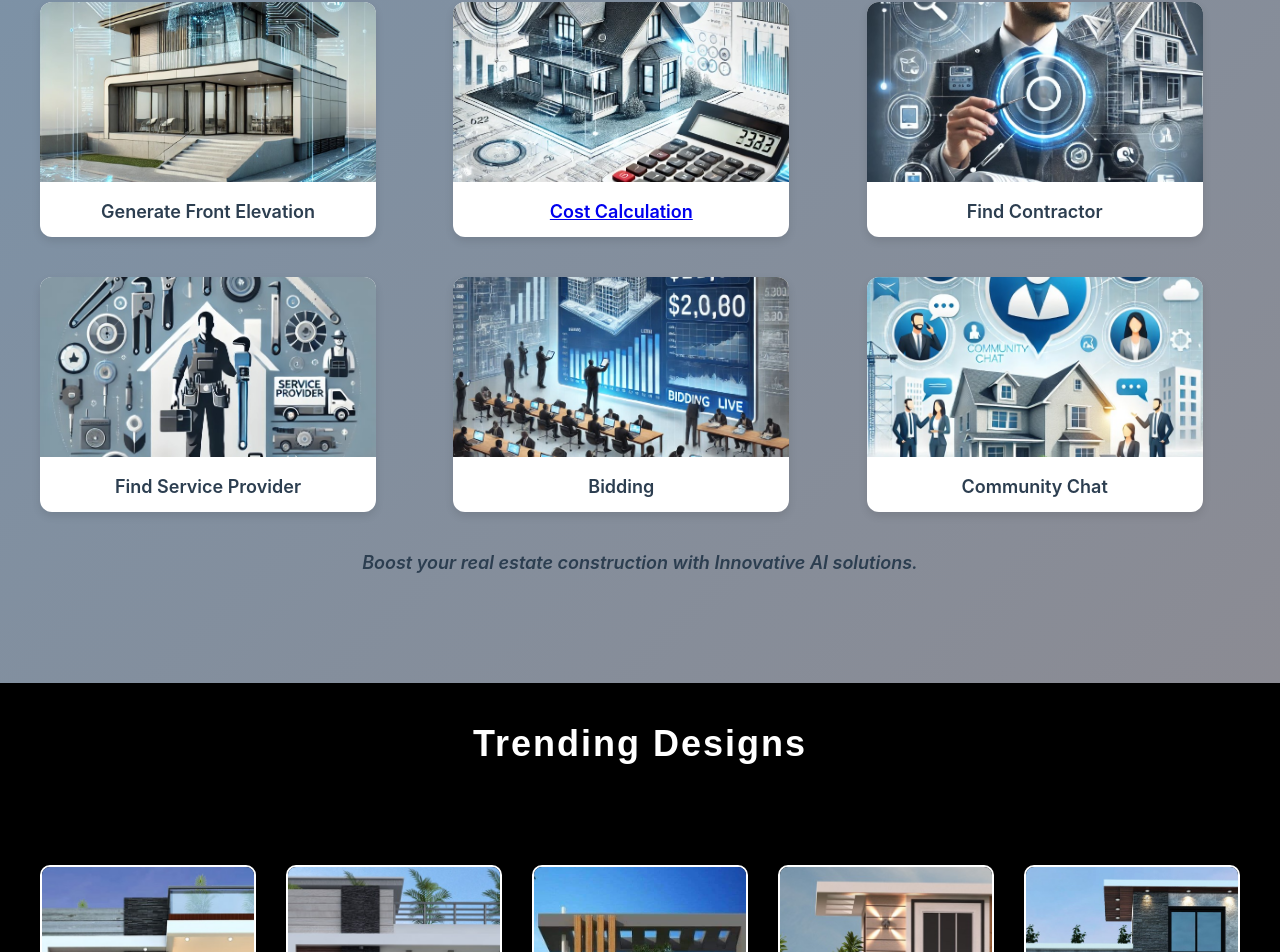
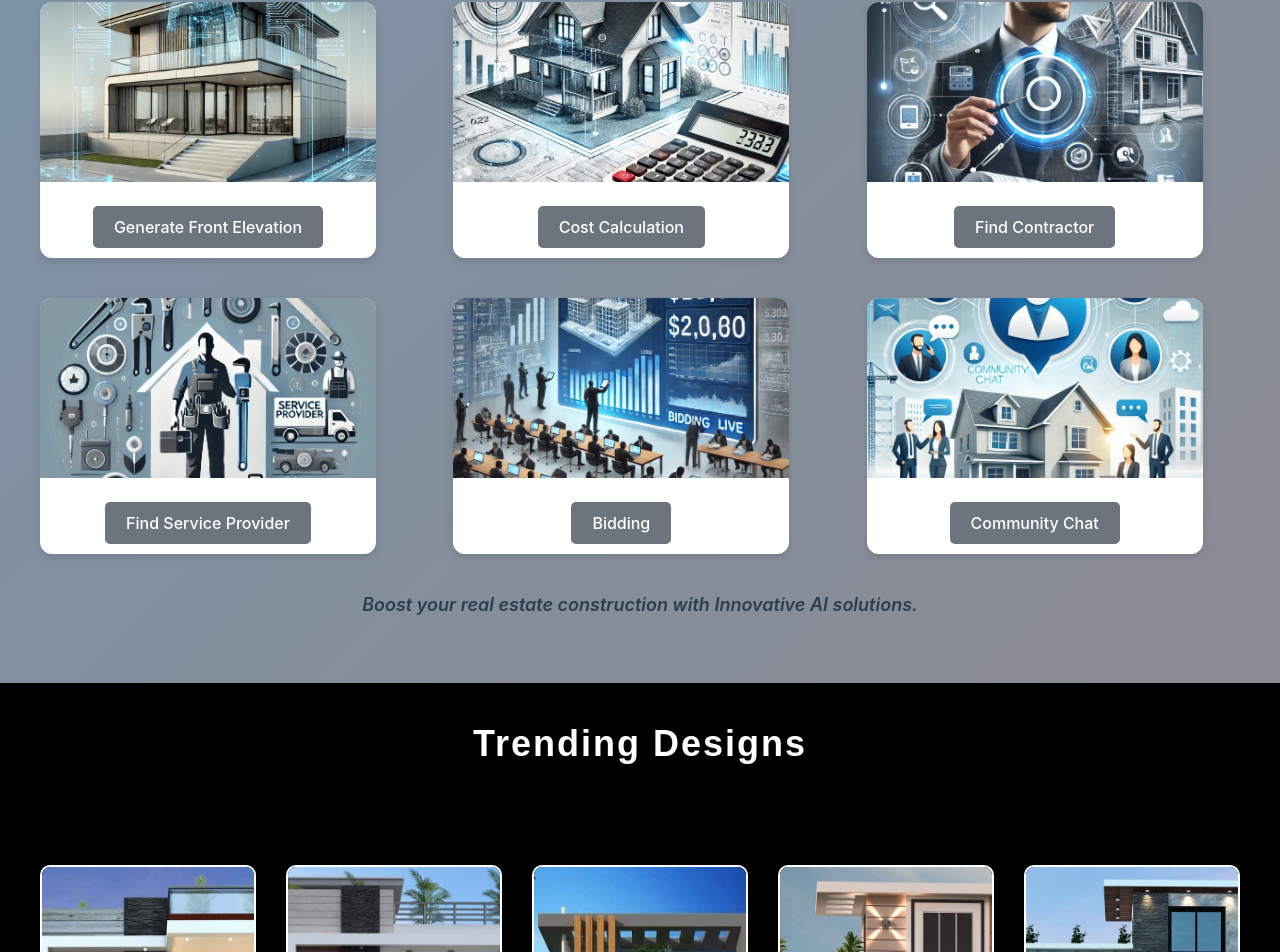
Before and after one commit to MirAllahyar/Innovative-AI-Solutions-for-Smart-Construction, a React (Create React App) app: page / in a window 1280 px wide. Shown: the part 917-1869 px from the top of the page. Built offline with nearby package versions, Linux system fonts and the light colour scheme.

Commit message:
Explore section button functionality improved

```diff
--- a/src/components/Explore/ExploreSection.css
+++ b/src/components/Explore/ExploreSection.css
@@ -50,6 +50,34 @@
   padding: 5px 0;
 }
 
+/* New button styles */
+.explore-button {
+  display: inline-block;
+  padding: 10px 20px;
+  margin-top: 10px;
+  background-color: #6c757d; /* Muted gray background */
+  color: white;
+  text-decoration: none;
+  font-weight: 500;
+  border-radius: 5px;
+  transition: background-color 0.3s ease, transform 0.2s ease;
+  border: 1px solid transparent; /* Border to create a cleaner look */
+}
+
+.explore-button:hover {
+  background-color: #5a6268; /* Slightly darker gray for hover effect */
+  transform: translateY(-2px); /* Slight lift on hover */
+}
+
+.explore-button:focus {
+  outline: none;
+}
+
+.explore-button:active {
+  background-color: #4e555b; /* Even darker gray when clicked */
+  transform: translateY(0); /* Remove lift when clicked */
+}
+
 .explore-card:hover img {
   transform: scale(1.05); /* Slight zoom on hover */
 }
--- a/src/components/Explore/ExploreSection.jsx
+++ b/src/components/Explore/ExploreSection.jsx
@@ -1,7 +1,6 @@
 import React from 'react';
 import './ExploreSection.css';
-//import CostCalculator from './pages/CostCalculator/CostCalculator';
-import { Link } from 'react-router-dom';  // Make sure Link is imported from react-router-dom
+import { Link } from 'react-router-dom';  // Ensure Link is imported from react-router-dom
 import image1 from '../../assets/images/generate_front_elevation.jpg';
 import image2 from '../../assets/images/cost calculation.jpg';
 import image3 from '../../assets/images/find contractor.jpg';
@@ -17,44 +16,54 @@ const ExploreSection = () => {
         <div className="explore-card">
           <img src={image1} alt="Generate Front Elevation" />
           <div className="card-content">
-            <p>Generate Front Elevation</p>
+            <Link to="/generate-front-elevation" className="explore-button">
+              Generate Front Elevation
+            </Link>
           </div>
         </div>
 
         <div className="explore-card">
           <img src={image2} alt="Cost Calculation" />
           <div className="card-content">
-            <p>
-              <Link to="/cost-calculation">Cost Calculation</Link>
-            </p>
+            <Link to="/cost-calculation" className="explore-button">
+              Cost Calculation
+            </Link>
           </div>
         </div>
 
         <div className="explore-card">
           <img src={image3} alt="Find Contractor" />
           <div className="card-content">
-            <p>Find Contractor</p>
+            <Link to="/find-contractor" className="explore-button">
+              Find Contractor
+            </Link>
           </div>
         </div>
 
         <div className="explore-card">
           <img src={image4} alt="Find Service Provider" />
           <div className="card-content">
-            <p>Find Service Provider</p>
+            <Link to="/find-service-provider" className="explore-button">
+              Find Service Provider
+            </Link>
           </div>
         </div>
 
         <div className="explore-card">
           <img src={image5} alt="Bidding" />
           <div className="card-content">
-            <p>Bidding</p>
+            <Link to="/bidding" className="explore-button">
+              Bidding
+            </Link>
           </div>
         </div>
 
         <div className="explore-card">
           <img src={image6} alt="Community Chat" />
           <div className="card-content">
-            <p>Community Chat</p>
+            <Link to="/community-chat" className="explore-button">
+              Community Chat
+            </Link>
           </div>
         </div>
       </div>
```
